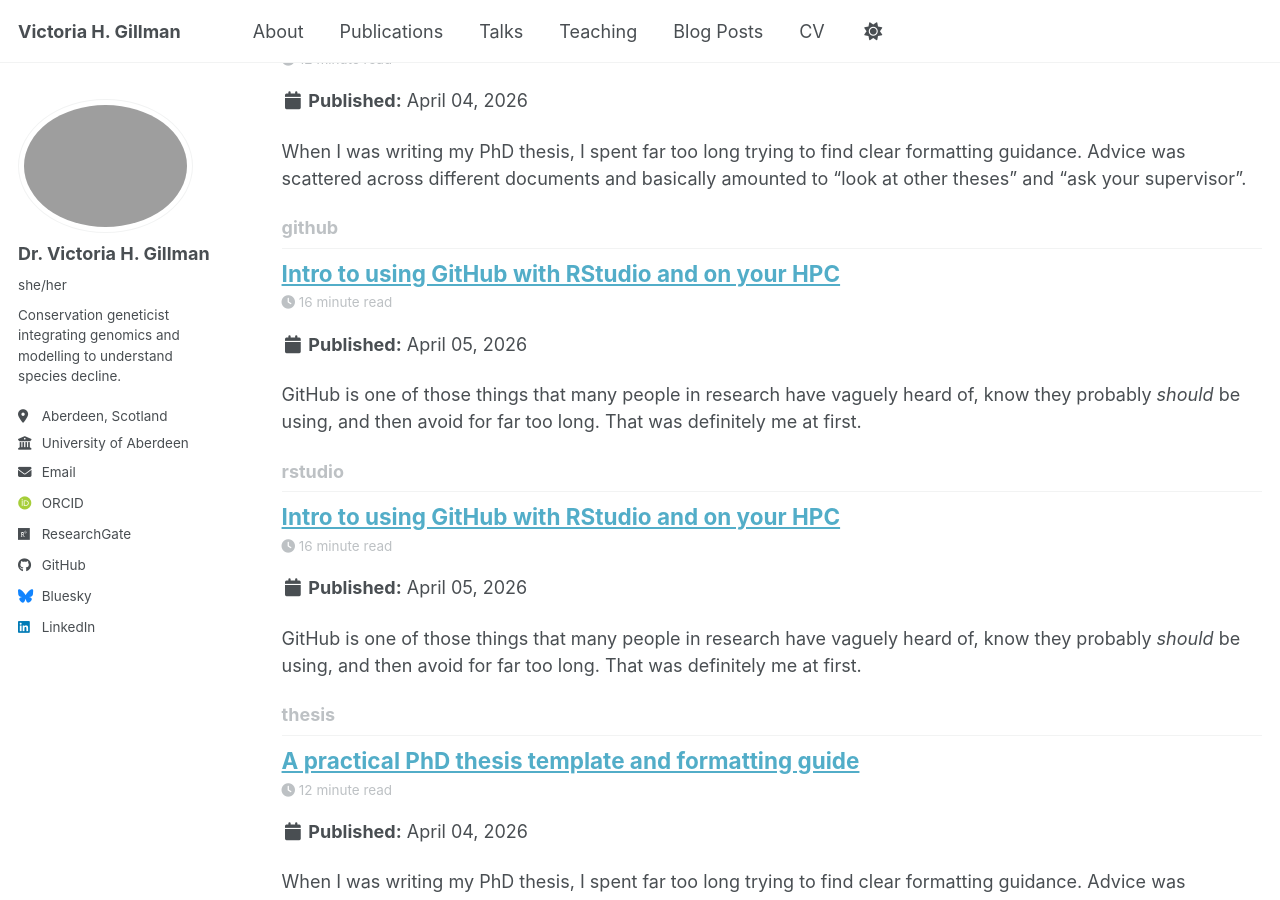
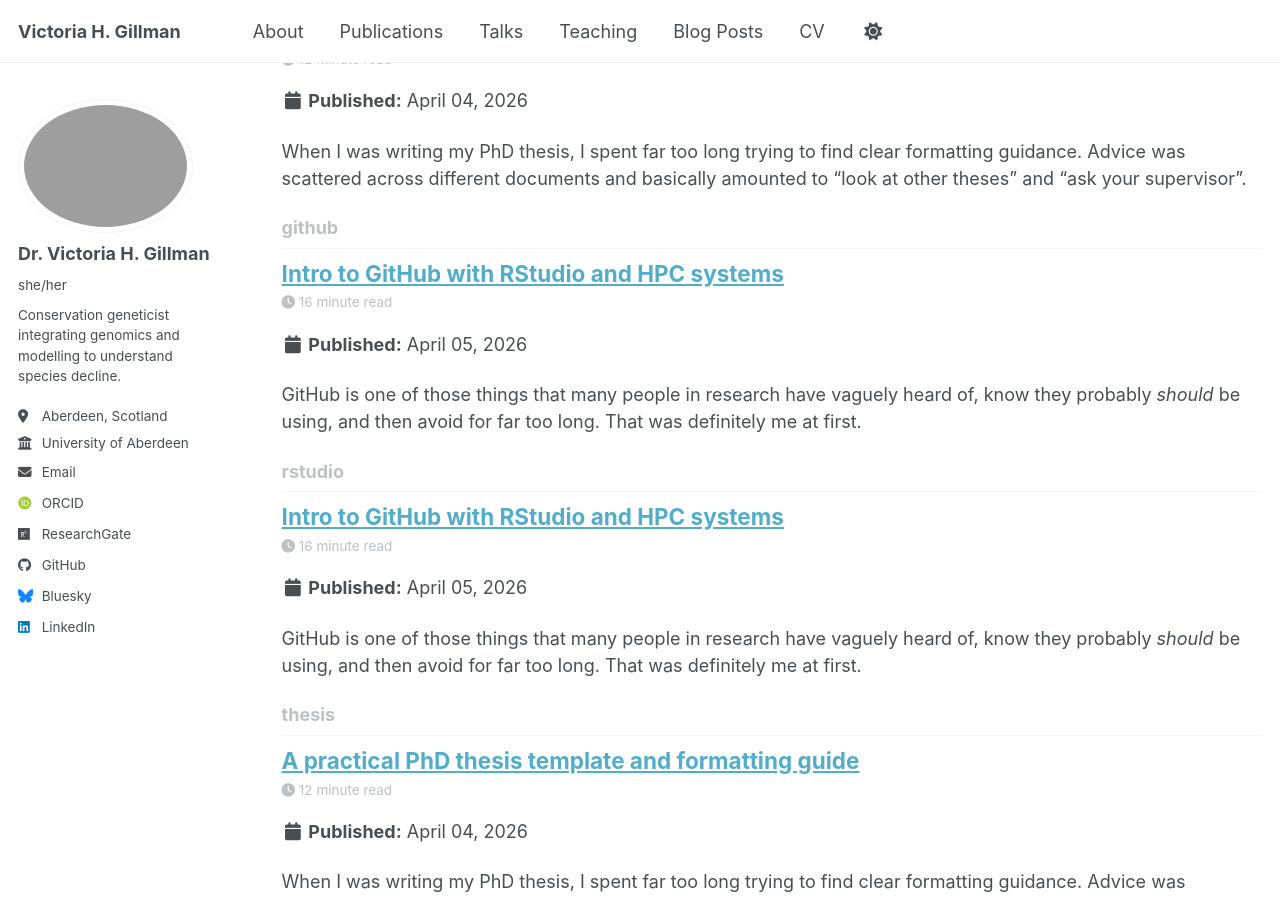
Before and after one commit to victoriagillman/victoriagillman.github.io, a Jekyll site: the page built from _pages/tag-archive.html, in a window 1280 px wide and 900 px high, scrolled down 2603 px. Built offline with Jekyll 4.4.1, drawn with Linux system fonts in a browser that asks for light colours; some web fonts are replaced; a script bundle is joined from its source files by our own code; library files that are not in the unit come from our copies; some of the changed text lies outside the part shown.

Commit message:
i changed the title

```diff
--- a/_posts/2026-04-06-github_intro.md
+++ b/_posts/2026-04-06-github_intro.md
@@ -1,5 +1,5 @@
 ---
-title: 'Intro to using GitHub with RStudio and on your HPC'
+title: 'Intro to GitHub with RStudio and HPC systems'
 date: 2026-04-05
 permalink: /posts/2026-04-05-github/
 tags:
```
